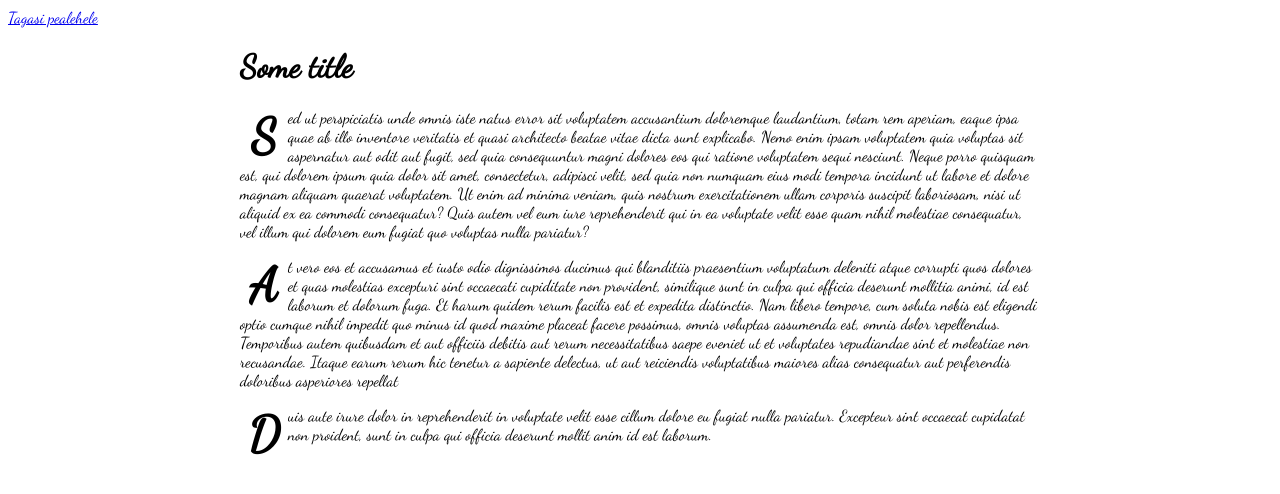
After one commit to mpalmeos/Koduleht, a PHP site: page /PHP/phpyl2.php in a window 1280 px wide. The commit adds this page. Shown: the top 494 px of the page. Run offline with PHP 8.4, Linux system fonts and the light colour scheme.

Commit message:
PHP ülesanne 2

```diff
--- /dev/null
+++ b/PHP/phpyl2.php
@@ -0,0 +1,45 @@
+<!DOCTYPE html>
+<html>
+<head>
+    <meta charset="utf-8" />
+    <title>Suur täht</title>
+    <link href='http://fonts.googleapis.com/css?family=Dancing+Script' rel='stylesheet' type='text/css'>
+    <style>
+    body {
+        font-family: 'Dancing Script', cursive;
+    }
+span {
+    font-size: 3em;
+    display: inline-block;
+    text-align: center;
+    width: 1em;
+    font-weight: bold;
+    float:left; /* et oleks teksti kõrval */
+    clear: both; /* et iga paragrahv algaks oma realt */
+}
+#wrap {
+    width: 800px;
+    margin: auto;
+}
+    </style>
+</head>
+<body>
+<a href="/~mpalmeos/index.php">Tagasi pealehele</a> <br/>
+<div id="wrap">
+    <h1>Some title</h1>
+<?php
+$text="Sed ut perspiciatis unde omnis iste natus error sit voluptatem accusantium doloremque laudantium, totam rem aperiam, eaque ipsa quae ab illo inventore veritatis et quasi architecto beatae vitae dicta sunt explicabo. Nemo enim ipsam voluptatem quia voluptas sit aspernatur aut odit aut fugit, sed quia consequuntur magni dolores eos qui ratione voluptatem sequi nesciunt. Neque porro quisquam est, qui dolorem ipsum quia dolor sit amet, consectetur, adipisci velit, sed quia non numquam eius modi tempora incidunt ut labore et dolore magnam aliquam quaerat voluptatem. Ut enim ad minima veniam, quis nostrum exercitationem ullam corporis suscipit laboriosam, nisi ut aliquid ex ea commodi consequatur? Quis autem vel eum iure reprehenderit qui in ea voluptate velit esse quam nihil molestiae consequatur, vel illum qui dolorem eum fugiat quo voluptas nulla pariatur?
+At vero eos et accusamus et iusto odio dignissimos ducimus qui blanditiis praesentium voluptatum deleniti atque corrupti quos dolores et quas molestias excepturi sint occaecati cupiditate non provident, similique sunt in culpa qui officia deserunt mollitia animi, id est laborum et dolorum fuga. Et harum quidem rerum facilis est et expedita distinctio. Nam libero tempore, cum soluta nobis est eligendi optio cumque nihil impedit quo minus id quod maxime placeat facere possimus, omnis voluptas assumenda est, omnis dolor repellendus. Temporibus autem quibusdam et aut officiis debitis aut rerum necessitatibus saepe eveniet ut et voluptates repudiandae sint et molestiae non recusandae. Itaque earum rerum hic tenetur a sapiente delectus, ut aut reiciendis voluptatibus maiores alias consequatur aut perferendis doloribus asperiores repellat
+Duis aute irure dolor in reprehenderit in voluptate velit esse cillum dolore eu fugiat nulla pariatur. Excepteur sint occaecat cupidatat non proident, sunt in culpa qui officia deserunt mollit anim id est laborum.";
+
+    $hakitud=explode("\n", $text);
+
+	foreach($hakitud as $asi){
+		$asi="<p>"."<span>".$asi[0]."</span>".substr($asi, 1)."</p>";
+		echo $asi;
+	}
+
+?>
+</div>
+</body>
+</html>
```
Also changed, not shown: PHP/phpyl1.php (+4 -5 lines).
